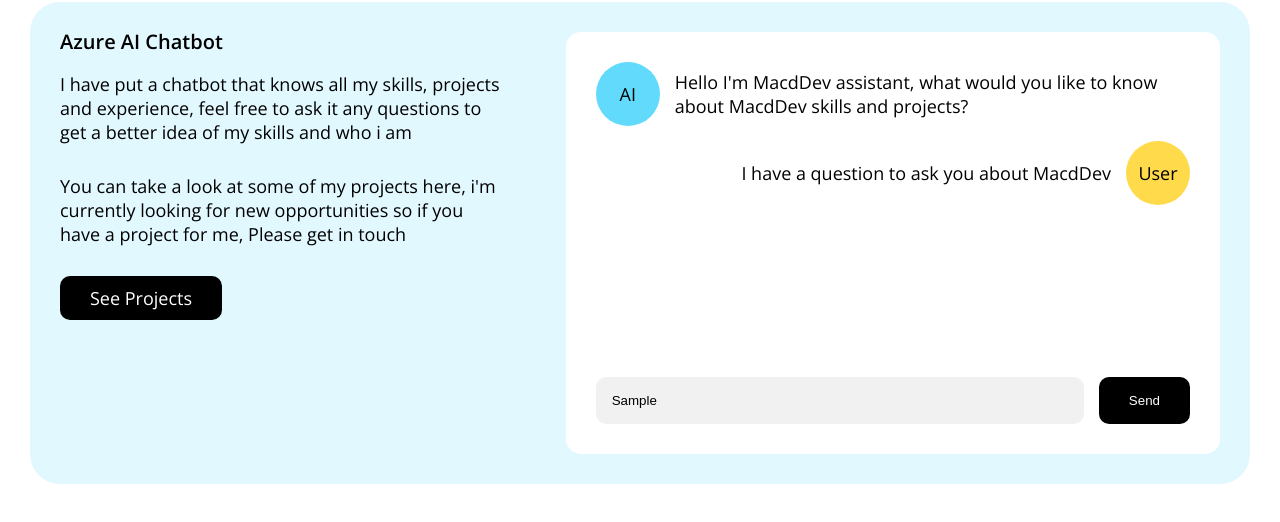
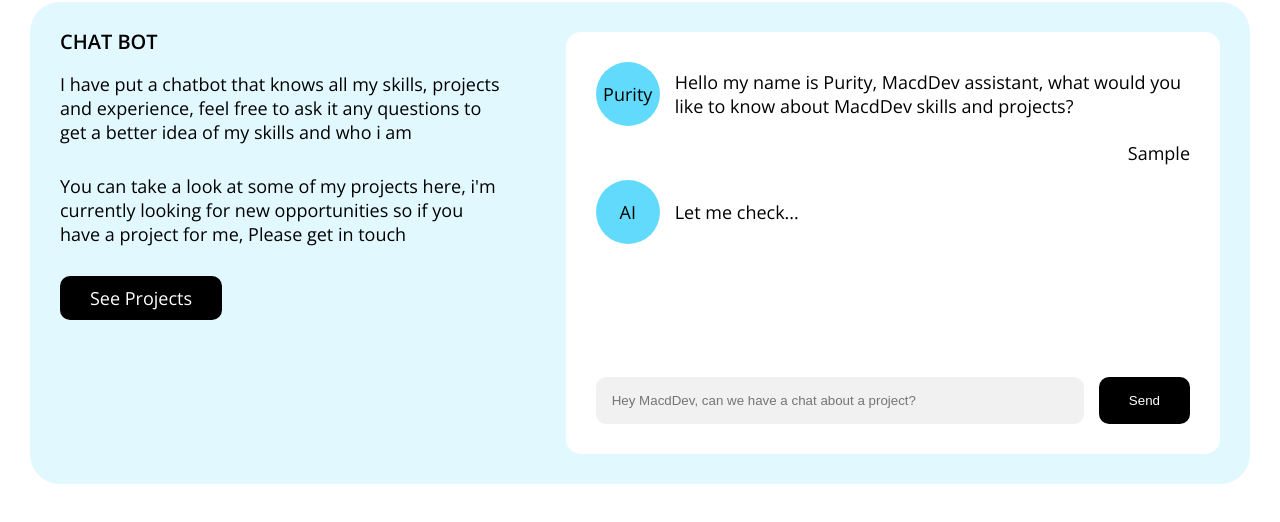
Before and after one commit to Spaco1993/portfolio, a plain HTML site: page index.html in a window 1280 px wide. Both pictures are taken after typing "Sample" into the empty fields and a click on the button "Send". Shown: the part 3153-3675 px from the top of the page. Drawn offline with nearby package versions, Linux system fonts and the light colour scheme.

Commit message:
update js

```diff
--- a/index.html
+++ b/index.html
@@ -10,7 +10,7 @@
     400;0,500;0,600;0,700;0,800;0,900;1,100;1,200;1,300;1,400;
     1,500;1,600;1,700;1,800;1,900&display=swap" rel="stylesheet">
     <link rel="stylesheet" href="./styles.css">
-    <script src="./scripts.js"></script>
+    <script src="./scripts.js" defer></script>
   </head>
   <body>
     <header>
@@ -216,13 +216,13 @@
         <section class="chatbot container">
             <h2>
                 <small>
-                    Talk to me
+                    Talk to my
                 </small>
-                    Chatbot
+                    Chatbot Assistant
             </h2>
             <div class="chatbot-blue">
                 <div class="chat-info">
-                    <h3>Azure AI Chatbot</h3>
+                    <h3>CHAT BOT</h3>
                     <p>I have put a chatbot that knows all my skills, projects and experience,
                     feel free to ask it any questions to get a better idea of my skills and who i am</p>
                     <p>You can take a look at some of my projects here, i'm currently looking for new opportunities
@@ -232,13 +232,9 @@
                 <div class="chat-box">
                     <div class="scroll-area">
                         <ul id="chat-log">
-                            <li>
-                                <span class="avatar bot">AI</span>
-                                <div class="message">Hello  I'm MacdDev assistant, what would you like to know about MacdDev skills and projects?</div>
-                            </li>
-                            <li>
-                                <span class="avatar user">User</span>
-                                <div class="message">I have a question to ask you about MacdDev</div>
+                            <li class="chat incoming">
+                                <span class="avatar bot">Purity</span>
+                                <div class="message">Hello my name is Purity, MacdDev assistant, what would you like to know about MacdDev skills and projects?</div>
                             </li>
                         </ul>
                     </div>
--- a/scripts.js
+++ b/scripts.js
@@ -2,3 +2,42 @@ function toggleMobileMenu(){
     document.getElementById("menu").classList.toggle
     ("active");
 }
+
+const chatInput = document.querySelector(".chat-message input");
+const sendChatBtn = document.querySelector(".chat-message button");
+const chatlog = document.querySelector("#chat-log");
+
+
+let userMessage;
+
+const createChatLi = (message, className) => {
+    // create a chat <li> element with passed message and className
+    const chatLi = document.createElement("li");
+    chatLi.classList.add("chat", className);
+    let chatContent = className === "outgoing" ? `<div>${message}</div>` : `<span class="avatar bot">AI</span><div>${message}</div>`
+    chatLi.innerHTML = chatContent;
+    return chatLi;
+}
+
+const generateResponse = () => {
+    const API_URL = "";
+}
+
+const handleChat = () => {
+    userMessage = chatInput.value.trim();
+    if(!userMessage) return;
+
+    // Append the users message to the chatlog
+    chatlog.appendChild(createChatLi(userMessage, "outgoing"));
+
+    // Clear the input after sending the message
+    chatInput.value = "";
+
+    // Display "Let me check..." message while user waiting for response
+    setTimeout(() => {
+        chatlog.appendChild(createChatLi("Let me check...", "incoming"));
+        generateResponse();
+    }, 600);
+}
+
+sendChatBtn.addEventListener("click", handleChat);
```
